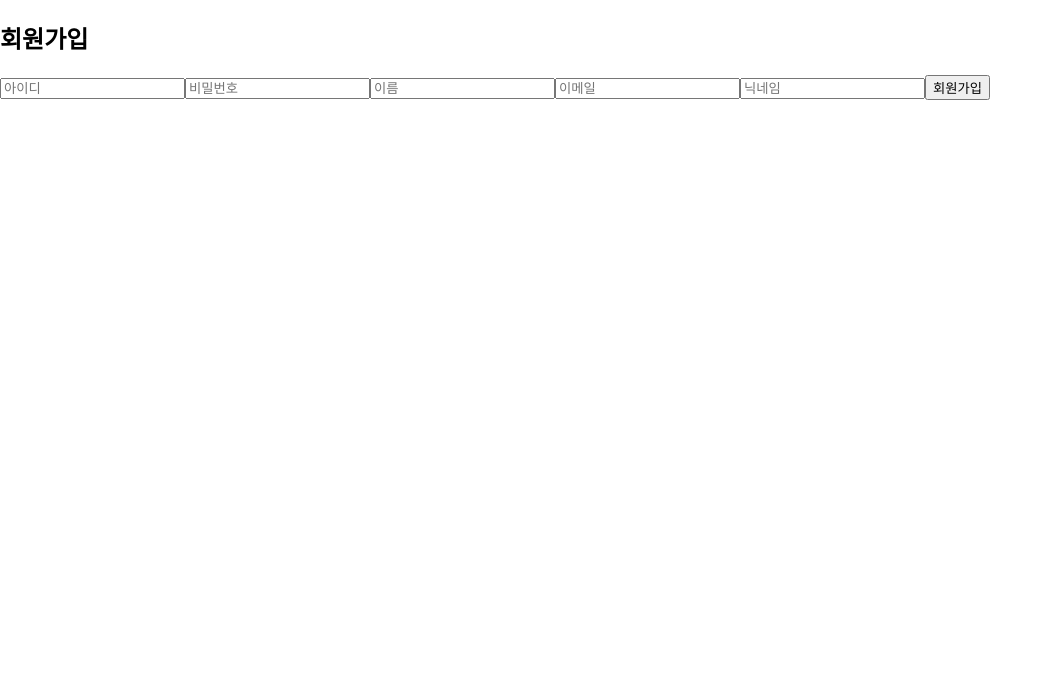
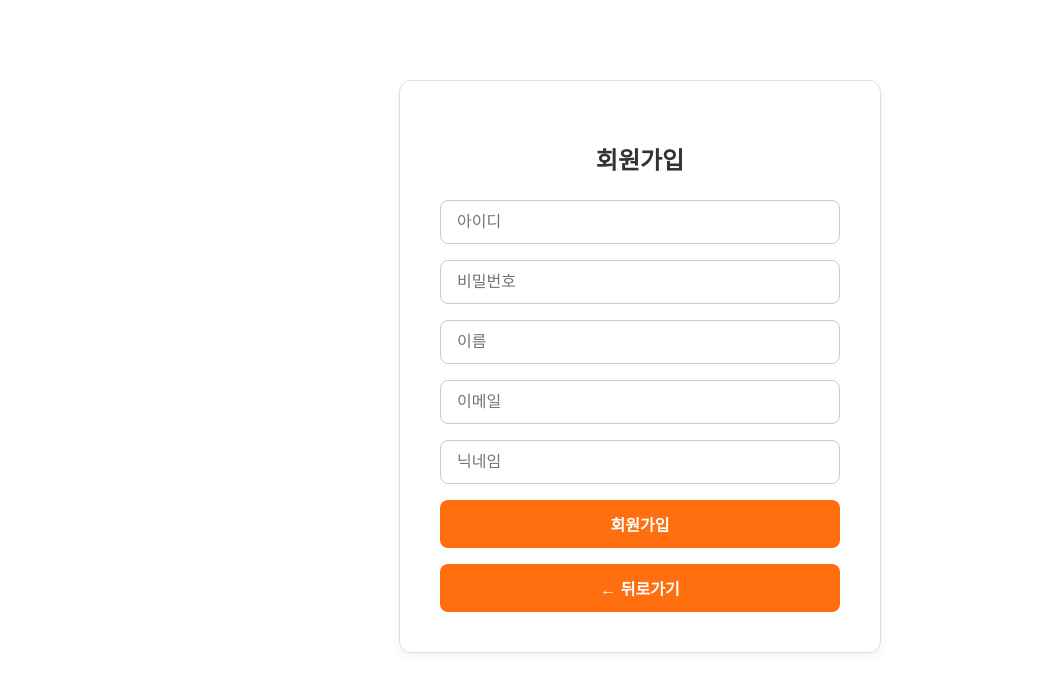
Before and after one commit to jaejoong0529/articket2, a React (Create React App) app in the folder my-react-app/: page /signup in a window 1280 px wide. Shown: the top 692 px of the page, without its empty margins (0-1053 px from the left). Built offline with nearby package versions, Linux system fonts and the light colour scheme.

Commit message:
style: 로그인 관련 화면 UI,CSS 수정

```diff
--- a/my-react-app/src/components/member/ChangePassword.js
+++ b/my-react-app/src/components/member/ChangePassword.js
@@ -1,10 +1,15 @@
 import React, { useState } from 'react';
 import { changePassword } from './memberService'; // memberService.js에서 changePassword 함수 import
+import '../../css/AuthForm.css';
+import {useNavigate} from "react-router-dom"; // 공통 CSS 파일 import
+
 
 function ChangePassword() {
     const [username, setUsername] = useState('');
     const [currentPassword, setCurrentPassword] = useState('');
     const [newPassword, setNewPassword] = useState('');
+    const navigate = useNavigate();
+
 
     const handleSubmit = async (e) => {
         e.preventDefault();
@@ -20,10 +25,14 @@ function ChangePassword() {
         <div>
             <h2>비밀번호 변경</h2>
             <form onSubmit={handleSubmit}>
-                <input type="text" placeholder="아이디" value={username} onChange={(e) => setUsername(e.target.value)} />
-                <input type="password" placeholder="현재 비밀번호" value={currentPassword} onChange={(e) => setCurrentPassword(e.target.value)} />
-                <input type="password" placeholder="새 비밀번호" value={newPassword} onChange={(e) => setNewPassword(e.target.value)} />
+                <input type="text" placeholder="아이디" value={username} onChange={(e) => setUsername(e.target.value)}/>
+                <input type="password" placeholder="현재 비밀번호" value={currentPassword}
+                       onChange={(e) => setCurrentPassword(e.target.value)}/>
+                <input type="password" placeholder="새 비밀번호" value={newPassword}
+                       onChange={(e) => setNewPassword(e.target.value)}/>
                 <button type="submit">비밀번호 변경</button>
+                <button type="button" onClick={() => navigate(-1)}>← 뒤로가기</button>
+
             </form>
         </div>
     );
--- a/my-react-app/src/components/member/FindPassword.js
+++ b/my-react-app/src/components/member/FindPassword.js
@@ -1,9 +1,14 @@
 import React, { useState } from 'react';
 import { findPassword } from './memberService'; // memberService.js에서 findPassword 함수 import
+import '../../css/AuthForm.css';
+import {useNavigate} from "react-router-dom"; // 공통 CSS 파일 import
+
 
 function FindPassword() {
     const [username, setUsername] = useState('');
     const [email, setEmail] = useState('');
+    const navigate = useNavigate();
+
 
     const handleSubmit = async (e) => {
         e.preventDefault();
@@ -16,12 +21,14 @@ function FindPassword() {
     };
 
     return (
-        <div>
+        <div className="auth-container">
             <h2>비밀번호 찾기</h2>
-            <form onSubmit={handleSubmit}>
-                <input type="text" placeholder="아이디" value={username} onChange={(e) => setUsername(e.target.value)} />
-                <input type="email" placeholder="이메일" value={email} onChange={(e) => setEmail(e.target.value)} />
+            <form onSubmit={handleSubmit} className="auth-form">
+                <input type="text" placeholder="아이디" value={username} onChange={(e) => setUsername(e.target.value)}/>
+                <input type="email" placeholder="이메일" value={email} onChange={(e) => setEmail(e.target.value)}/>
                 <button type="submit">비밀번호 찾기</button>
+                <button type="button" onClick={() => navigate(-1)}>← 뒤로가기</button>
+
             </form>
         </div>
     );
--- a/my-react-app/src/components/member/FindUsername.js
+++ b/my-react-app/src/components/member/FindUsername.js
@@ -1,9 +1,14 @@
 import React, { useState } from 'react';
 import { findUsername } from './memberService'; // memberService.js에서 findUsername 함수 import
+import '../../css/AuthForm.css';
+import {useNavigate} from "react-router-dom"; // 공통 CSS 파일 import
+
 
 function FindUsername() {
     const [name, setName] = useState('');
     const [email, setEmail] = useState('');
+    const navigate = useNavigate();
+
 
     const handleSubmit = async (e) => {
         e.preventDefault();
@@ -16,12 +21,14 @@ function FindUsername() {
     };
 
     return (
-        <div>
+        <div className="auth-container">
             <h2>아이디 찾기</h2>
-            <form onSubmit={handleSubmit}>
-                <input type="text" placeholder="이름" value={name} onChange={(e) => setName(e.target.value)} />
-                <input type="email" placeholder="이메일" value={email} onChange={(e) => setEmail(e.target.value)} />
+            <form onSubmit={handleSubmit} className="auth-form">
+                <input type="text" placeholder="이름" value={name} onChange={(e) => setName(e.target.value)}/>
+                <input type="email" placeholder="이메일" value={email} onChange={(e) => setEmail(e.target.value)}/>
                 <button type="submit">아이디 찾기</button>
+                <button type="button" onClick={() => navigate(-1)}>← 뒤로가기</button>
+
             </form>
         </div>
     );
--- a/my-react-app/src/components/member/Login.js
+++ b/my-react-app/src/components/member/Login.js
@@ -1,6 +1,7 @@
 import React, { useState } from 'react';
-import { useNavigate } from 'react-router-dom'; // useNavigate 훅 import
-import { login } from './authService';
+import { useNavigate } from 'react-router-dom';
+import { login, fetchCurrentUser } from './authService';
+import '../../css/AuthForm.css'; // 공통 CSS 파일 import
 
 function Login() {
     const [username, setUsername] = useState('');
@@ -10,21 +11,30 @@ function Login() {
     const handleSubmit = async (e) => {
         e.preventDefault();
         try {
-            await login({ username, password });
+            await login({ username, password }); // 로그인 → 토큰 저장
+            const user = await fetchCurrentUser(); // 토큰으로 사용자 정보 가져오기
+            console.log(user);
             alert('로그인 성공');
-            navigate('/products'); // 로그인 성공 후 상품 목록 페이지로 이동
+
+            if (user.role === 'ROLE_ADMIN') {
+                navigate('/admin');
+            } else {
+                navigate('/products');
+            }
         } catch (error) {
             alert('로그인 실패: ' + error.message);
         }
     };
 
     return (
-        <div>
+        <div className="auth-container">
             <h2>로그인</h2>
-            <form onSubmit={handleSubmit}>
-                <input type="text" placeholder="아이디" value={username} onChange={(e) => setUsername(e.target.value)} />
-                <input type="password" placeholder="비밀번호" value={password} onChange={(e) => setPassword(e.target.value)} />
+            <form onSubmit={handleSubmit} className="auth-form">
+                <input type="text" placeholder="아이디" value={username} onChange={(e) => setUsername(e.target.value)}/>
+                <input type="password" placeholder="비밀번호" value={password}
+                       onChange={(e) => setPassword(e.target.value)}/>
                 <button type="submit">로그인</button>
+                <button type="button" onClick={() => navigate(-1)}>← 뒤로가기</button>
             </form>
         </div>
     );
--- a/my-react-app/src/components/member/Signup.js
+++ b/my-react-app/src/components/member/Signup.js
@@ -1,6 +1,7 @@
 import React, { useState } from 'react';
-import { useNavigate } from 'react-router-dom'; // useNavigate 훅 import
+import { useNavigate } from 'react-router-dom';
 import { signup } from './authService';
+import '../../css/AuthForm.css'; // 공통 CSS 파일 import
 
 function Signup() {
     const [username, setUsername] = useState('');
@@ -8,29 +9,32 @@ function Signup() {
     const [name, setName] = useState('');
     const [email, setEmail] = useState('');
     const [nickname, setNickname] = useState('');
-    const navigate = useNavigate(); // useNavigate 훅 사용
+    const navigate = useNavigate();
 
     const handleSubmit = async (e) => {
         e.preventDefault();
         try {
             const response = await signup({ username, password, name, email, nickname });
-            alert(response); // 회원가입 성공 메시지
-            navigate('/'); // 홈 화면으로 이동
+            alert(response);
+            navigate('/');
         } catch (error) {
             alert('회원가입 실패: ' + error.message);
         }
     };
 
     return (
-        <div>
+        <div className="auth-container">
             <h2>회원가입</h2>
-            <form onSubmit={handleSubmit}>
-                <input type="text" placeholder="아이디" value={username} onChange={(e) => setUsername(e.target.value)} />
-                <input type="password" placeholder="비밀번호" value={password} onChange={(e) => setPassword(e.target.value)} />
-                <input type="text" placeholder="이름" value={name} onChange={(e) => setName(e.target.value)} />
-                <input type="email" placeholder="이메일" value={email} onChange={(e) => setEmail(e.target.value)} />
-                <input type="text" placeholder="닉네임" value={nickname} onChange={(e) => setNickname(e.target.value)} />
+            <form onSubmit={handleSubmit} className="auth-form">
+                <input type="text" placeholder="아이디" value={username} onChange={(e) => setUsername(e.target.value)}/>
+                <input type="password" placeholder="비밀번호" value={password}
+                       onChange={(e) => setPassword(e.target.value)}/>
+                <input type="text" placeholder="이름" value={name} onChange={(e) => setName(e.target.value)}/>
+                <input type="email" placeholder="이메일" value={email} onChange={(e) => setEmail(e.target.value)}/>
+                <input type="text" placeholder="닉네임" value={nickname} onChange={(e) => setNickname(e.target.value)}/>
                 <button type="submit">회원가입</button>
+                <button type="button" onClick={() => navigate(-1)}>← 뒤로가기</button>
+
             </form>
         </div>
     );
--- a/my-react-app/src/components/member/authService.js
+++ b/my-react-app/src/components/member/authService.js
@@ -61,3 +61,17 @@ export const refreshToken = async (refreshTokenValue) => {
         throw error;
     }
 };
+export const fetchCurrentUser = async () => {
+    try {
+        const accessToken = getAccessToken();
+        const response = await axios.get("http://localhost:8080/api/me", {
+            headers: {
+                Authorization: `Bearer ${accessToken}`
+            }
+        });
+        return response.data; // { username: "...", role: "ROLE_ADMIN" }
+    } catch (error) {
+        console.error("Fetch current user error:", error);
+        throw error;
+    }
+};
--- /dev/null
+++ b/my-react-app/src/css/AuthForm.css
@@ -0,0 +1,45 @@
+.auth-container {
+    max-width: 400px;
+    margin: 80px auto;
+    padding: 40px;
+    border: 1px solid #ddd;
+    border-radius: 12px;
+    box-shadow: 0 4px 10px rgba(0,0,0,0.05);
+    background-color: white;
+    text-align: center;
+}
+
+.auth-container h2 {
+    font-size: 24px;
+    color: #333;
+    margin-bottom: 24px;
+}
+
+.auth-form {
+    display: flex;
+    flex-direction: column;
+    gap: 16px;
+}
+
+.auth-form input {
+    padding: 12px 16px;
+    border-radius: 8px;
+    border: 1px solid #ccc;
+    font-size: 16px;
+}
+
+.auth-form button {
+    background-color: #ff6f0f;
+    color: white;
+    padding: 12px;
+    border: none;
+    border-radius: 8px;
+    font-weight: bold;
+    font-size: 16px;
+    cursor: pointer;
+    transition: background-color 0.2s ease;
+}
+
+.auth-form button:hover {
+    background-color: #e65c00;
+}
```
